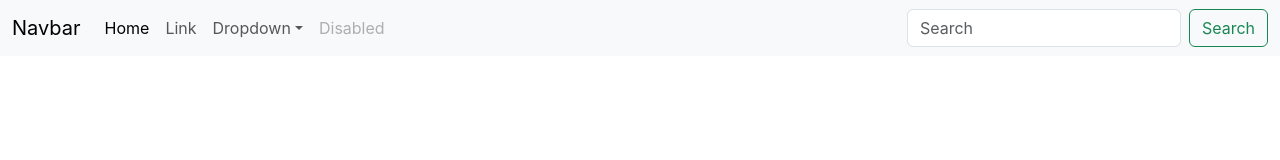
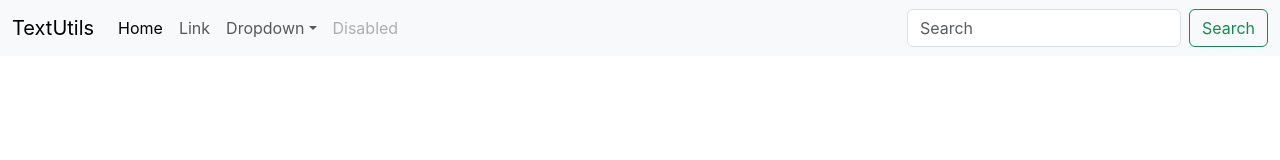
Before and after one commit to Sufiyan33/Learning-React, a React (Create React App) app in the folder myfirst-app/: page / in a window 1280 px wide. Shown: the top 160 px of the page. Built offline with nearby package versions, Linux system fonts and the light colour scheme.

Commit message:
Removed unused html tag

```diff
--- a/myfirst-app/src/App.js
+++ b/myfirst-app/src/App.js
@@ -1,10 +1,9 @@
 
 function App() {
   return (
-    <>
   <nav className="navbar navbar-expand-lg bg-body-tertiary">
   <div className="container-fluid">
-    <a className="navbar-brand" href="/">Navbar</a>
+    <a className="navbar-brand" href="/">TextUtils</a>
     <button className="navbar-toggler" type="button" data-bs-toggle="collapse" data-bs-target="/navbarSupportedContent" aria-controls="navbarSupportedContent" aria-expanded="false" aria-label="Toggle navigation">
       <span className="navbar-toggler-icon"></span>
     </button>
@@ -38,7 +37,6 @@
     </div>
   </div>
 </nav>
-    </>
   );
 }
 
```
